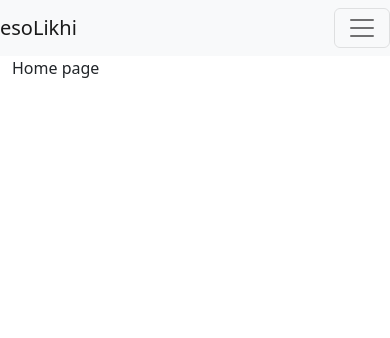
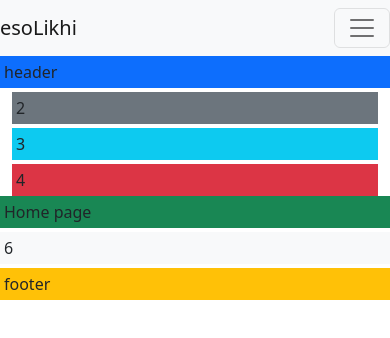
Before and after one commit to HussainShafayet/esolikhi, a React (Create React App) app: page / in a window 390 px wide. Shown: the top 338 px of the page. Built offline with nearby package versions, Linux system fonts and the light colour scheme; no server answers; the HTML template or start-up script is replaced by a standard one.

Commit message:
layout responsive

```diff
--- a/src/Layout.js
+++ b/src/Layout.js
@@ -4,13 +4,47 @@ import NavBar from './components/Nav/NavBar'
 export default function Layout({children}) {
   return (
     <>
-        <NavBar />
+      {/* <NavBar />
         <main>
             <div className='container'>
                  {children}
             </div>
-        </main>
-        {/* <Footer /> */}
+        </main> */}
+      {/* <Footer /> */}
+      <NavBar />
+      <main>
+        <div className="container">
+          <div className="row">
+            <div className="col-md-12 col-sm-12 col-xs-12 bg-primary p-1">
+              header
+            </div>
+          </div>
+          <div className="row">
+            <div className="col-md-3 col-xs-12 col-sm-3 pl-0 pr-0">
+              <div className="col-md-12 col-sm-12 col-xs-12 bg-secondary p-1 mt-1">
+                2
+              </div>
+              <div className="col-md-12 col-sm-12 col-xs-12 bg-info p-1 mt-1">
+                3
+              </div>
+              <div className="col-md-12 col-sm-12 col-xs-12 bg-danger p-1 mt-1">
+                4
+              </div>
+            </div>
+            <div className="col-md-6 col-sm-9 col-xs-12 p-1 mid-content bg-success">
+              {children}
+            </div>
+            <div className="col-md-3 col-sm-12 col-xs-12 bg-light p-1 height mt-1">
+              6
+            </div>
+          </div>
+          <div className="row">
+            <div className="col-md-12 col-sm-12 col-xs-12 bg-warning p-1 mt-1">
+              <footer>footer</footer>
+            </div>
+          </div>
+        </div>
+      </main>
     </>
-  )
+  );
 }
```
